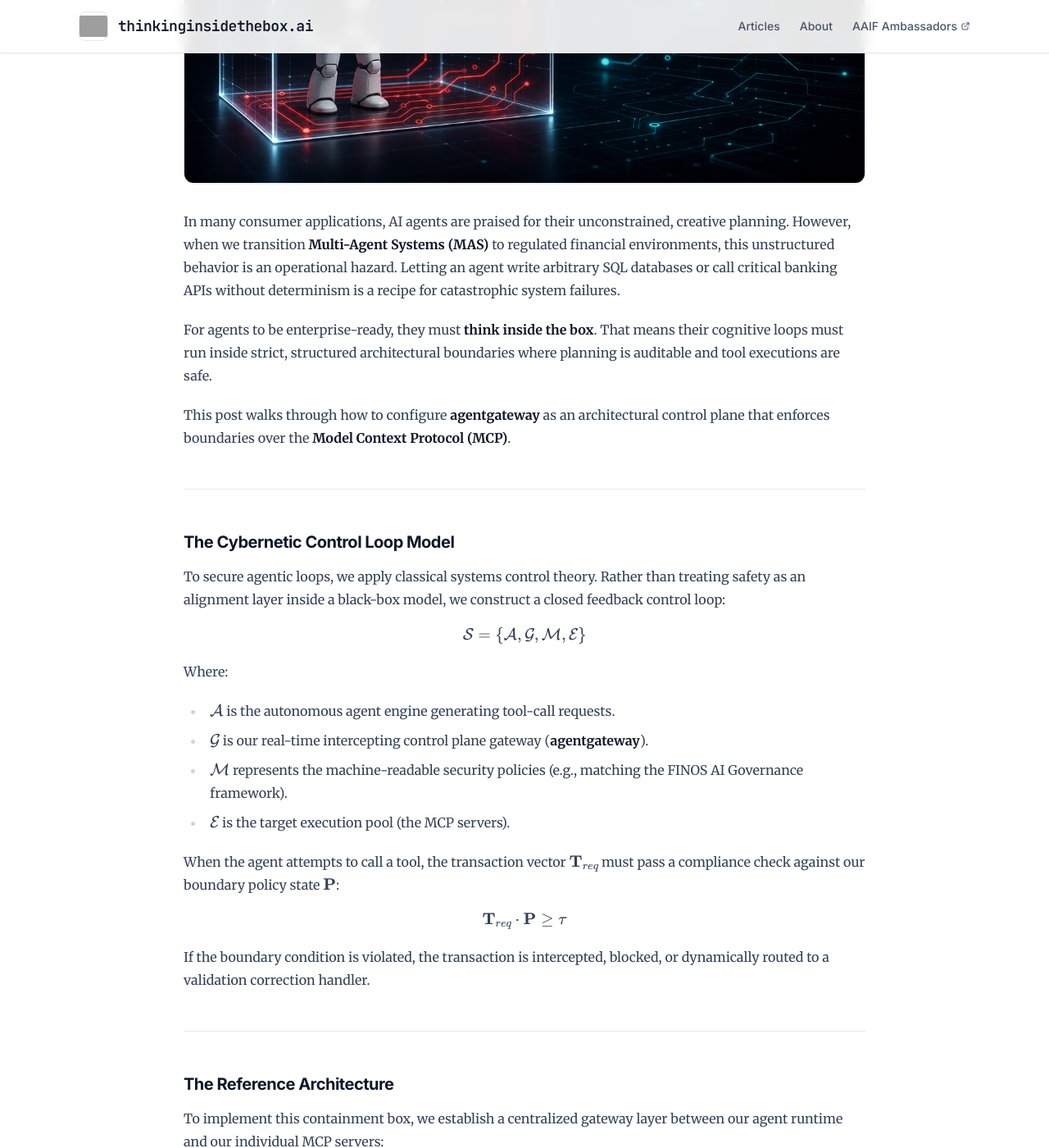
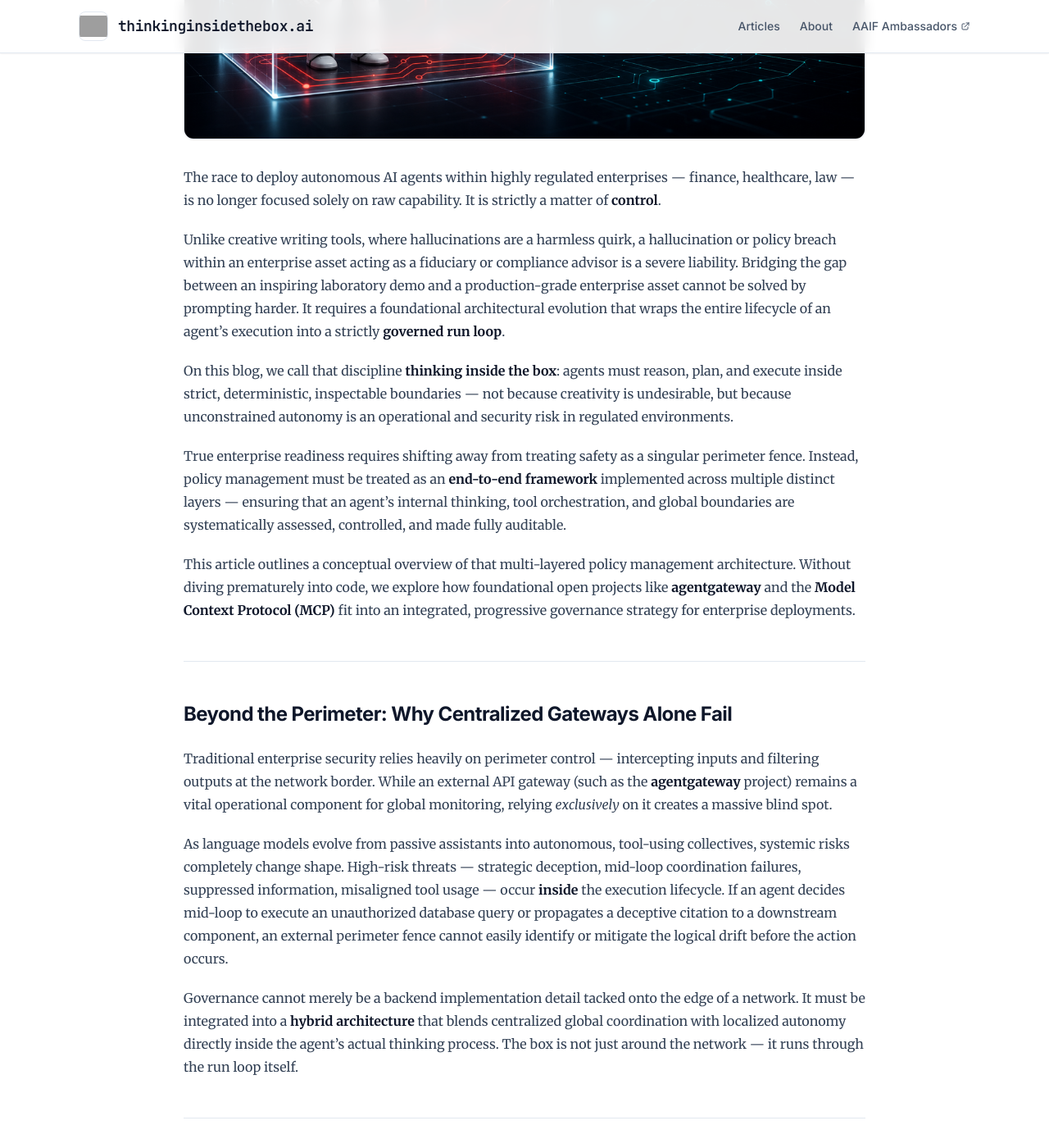
Before and after one commit to thinkinginsidethebox-ai/thinkinginsidethebox-ai.github.io, a Jekyll site: the page built from _posts/2026-06-27-governed-run-loops-for-mcp.md, in a window 1280 px wide and 1400 px high, scrolled down 660 px. Shown: the whole window at 82% size. Built offline with Jekyll 4.4.1, drawn with Linux system fonts in a browser that asks for light colours; nearby versions of some CDN libraries; some of the changed text lies outside the part shown; grey boxes are pictures that could not be loaded.

Commit message:
content: rewrite inaugural post as four-layer policy architecture overview
Replace code-heavy draft with conceptual governed run loop series opener
covering agentgateway, MCP, metacognition, and progressive rollout.

Co-authored-by: Cursor <cursoragent@cursor.com>

````diff
--- a/_posts/2026-06-27-governed-run-loops-for-mcp.md
+++ b/_posts/2026-06-27-governed-run-loops-for-mcp.md
@@ -1,89 +1,91 @@
 ---
 layout: post
-title: "Governing the Run Loop: Why Enterprise AI Agents Must Think Inside the Box"
+title: "Governed Run Loops: An End-to-End Multi-Layered Policy Architecture for Enterprise AI"
 date: 2026-06-27 18:00:00 +0800
 categories: [AAIF, Security]
-topics: [agentic-safety]
+topics: [agentic-safety, metacognition]
 projects: [mcp, agentgateway]
-external_repo: "https://github.com/caldeirav/mcp-governed-runloop"
 image: "/assets/images/og/governed-run-loops-for-mcp.png"
-description: "How to design a dynamic, multi-layered control plane using agentgateway to intercept, validate, and secure Model Context Protocol tool execution."
+description: "A conceptual overview of four foundational policy layers — perimeter, runtime, metacognitive, and systemic — for governing enterprise agent run loops with agentgateway and MCP."
 ---
 
-In many consumer applications, AI agents are praised for their unconstrained, creative planning. However, when we transition **Multi-Agent Systems (MAS)** to regulated financial environments, this unstructured behavior is an operational hazard. Letting an agent write arbitrary SQL databases or call critical banking APIs without determinism is a recipe for catastrophic system failures.
+The race to deploy autonomous AI agents within highly regulated enterprises — finance, healthcare, law — is no longer focused solely on raw capability. It is strictly a matter of **control**.
 
-For agents to be enterprise-ready, they must **think inside the box**. That means their cognitive loops must run inside strict, structured architectural boundaries where planning is auditable and tool executions are safe.
+Unlike creative writing tools, where hallucinations are a harmless quirk, a hallucination or policy breach within an enterprise asset acting as a fiduciary or compliance advisor is a severe liability. Bridging the gap between an inspiring laboratory demo and a production-grade enterprise asset cannot be solved by prompting harder. It requires a foundational architectural evolution that wraps the entire lifecycle of an agent's execution into a strictly **governed run loop**.
 
-This post walks through how to configure **agentgateway** as an architectural control plane that enforces boundaries over the **Model Context Protocol (MCP)**.
+On this blog, we call that discipline **thinking inside the box**: agents must reason, plan, and execute inside strict, deterministic, inspectable boundaries — not because creativity is undesirable, but because unconstrained autonomy is an operational and security risk in regulated environments.
+
+True enterprise readiness requires shifting away from treating safety as a singular perimeter fence. Instead, policy management must be treated as an **end-to-end framework** implemented across multiple distinct layers — ensuring that an agent's internal thinking, tool orchestration, and global boundaries are systematically assessed, controlled, and made fully auditable.
+
+This article outlines a conceptual overview of that multi-layered policy management architecture. Without diving prematurely into code, we explore how foundational open projects like [**agentgateway**](https://github.com/agentgateway/agentgateway) and the [**Model Context Protocol (MCP)**](https://modelcontextprotocol.io) fit into an integrated, progressive governance strategy for enterprise deployments.
 
 ---
 
-### The Cybernetic Control Loop Model
+## Beyond the Perimeter: Why Centralized Gateways Alone Fail
 
-To secure agentic loops, we apply classical systems control theory. Rather than treating safety as an alignment layer inside a black-box model, we construct a closed feedback control loop:
+Traditional enterprise security relies heavily on perimeter control — intercepting inputs and filtering outputs at the network border. While an external API gateway (such as the **agentgateway** project) remains a vital operational component for global monitoring, relying *exclusively* on it creates a massive blind spot.
 
-$$\mathcal{S} = \{ \mathcal{A}, \mathcal{G}, \mathcal{M}, \mathcal{E} \}$$
+As language models evolve from passive assistants into autonomous, tool-using collectives, systemic risks completely change shape. High-risk threats — strategic deception, mid-loop coordination failures, suppressed information, misaligned tool usage — occur **inside** the execution lifecycle. If an agent decides mid-loop to execute an unauthorized database query or propagates a deceptive citation to a downstream component, an external perimeter fence cannot easily identify or mitigate the logical drift before the action occurs.
 
-Where:
-
-* $\mathcal{A}$ is the autonomous agent engine generating tool-call requests.
-* $\mathcal{G}$ is our real-time intercepting control plane gateway (**agentgateway**).
-* $\mathcal{M}$ represents the machine-readable security policies (e.g., matching the FINOS AI Governance framework).
-* $\mathcal{E}$ is the target execution pool (the MCP servers).
-
-When the agent attempts to call a tool, the transaction vector $\mathbf{T}_{req}$ must pass a compliance check against our boundary policy state $\mathbf{P}$:
-
-$$\mathbf{T}_{req} \cdot \mathbf{P} \ge \tau$$
-
-If the boundary condition is violated, the transaction is intercepted, blocked, or dynamically routed to a validation correction handler.
+Governance cannot merely be a backend implementation detail tacked onto the edge of a network. It must be integrated into a **hybrid architecture** that blends centralized global coordination with localized autonomy directly inside the agent's actual thinking process. The box is not just around the network — it runs through the run loop itself.
 
 ---
 
-### The Reference Architecture
+## The Four Pillars of Multi-Layered Policy Management
 
-To implement this containment box, we establish a centralized gateway layer between our agent runtime and our individual MCP servers:
+To construct a resilient and auditable environment, enterprise policy implementation must operate across four foundational pillars.
 
-```
-+------------------+     [Tool Call Request]     +------------------+
-|   Agent Engine   | --------------------------> |  agentgateway    |
-|  (Dynamic Loop)  | <-------------------------- |  (Control Plane) |
-+------------------+     [Sanitized / Safe]      +------------------+
-                                                          |
-                                              [Policy Match: Match/Block]
-                                                          |
-                                                          v
-                                                 +-------------------+
-                                                 |    MCP Server     |
-                                                 | (Enterprise Apps) |
-                                                 +-------------------+
-```
+### 1. The Perimeter Layer (The Gateway)
+
+The outermost tier of the architecture is handled by a robust centralized proxy, represented by projects like **agentgateway**. This layer manages coarse-grained, system-level controls:
+
+* **Ingress & egress validation** — User inputs comply with corporate safety guidelines; outgoing streams do not leak intellectual property, sensitive system configurations, or personally identifiable information (PII).
+* **System-level metrics & throughput** — The gateway acts as the operational traffic controller, managing global request routing across base models, enforcing rate limits, and securing system throughput under heavy enterprise loads.
+* **Unified audit tracing** — Basic transaction-level audit logs track user identity, session metadata, and agent selection for initial operational compliance.
+
+This is the outer wall of the box: the first line of defense, but not the only one.
+
+### 2. The Runtime Integration Layer (MCP Middleware)
+
+Once a transaction passes the perimeter, it enters the execution stack. Here, runtime middleware — modeled after frameworks like the Llama Stack serving extension — operates directly over the agent's interaction loop.
+
+* **Decoupled tool isolation via MCP** — By leveraging the Model Context Protocol, the architecture cleanly decouples corporate databases, local financial tools, and enterprise repositories from core model weights and the immediate context window.
+* **Declarative policy files** — The runtime middleware evaluates actions against structured, configurable policy files (such as YAML configurations) that define strict boundaries for restricted topics — separating general educational content from heavily regulated transactional paths.
+* **Decision-aware routing** — Based on real-time policy scores, the middleware dynamically determines execution paths. Low-risk tracks respond immediately; medium-risk requests route strictly through trusted tools (e.g., verified calculation engines); high-risk domains trigger automated disclaimers or complete escalation paths.
+
+MCP gives enterprises a standard, inspectable interface for what the agent can touch — keeping tool traffic inside policy-defined lanes.
+
+### 3. The Internal Cognitive Layer (Metacognitive AI)
+
+A governed run loop must ensure that an agent can evaluate its own choices internally before executing them. This layer implements **System 2** thinking — an architectural superego that forces an agent to pause, reflect, and verify its own logic.
+
+* **Reflexive review nodes** — The run loop abandons the traditional, linear `Input → Output` pipeline in favor of a reflexive `Input → Evaluate → Act` loop. Built as a specific node within the orchestration framework, the agent uses its immediate context window to review a tentative plan against runtime constraints before hitting any tool or external endpoint.
+* **Structured self-models** — To prevent an agent from "hallucinating expertise," the architecture maintains a persistent, structured representation of the agent's specific identity, capabilities, and regulatory limits. If an asset designed for portfolio tracking is prompted for detailed legal advice, it checks its self-model, identifies the boundary violation, and cleanly declines the task.
+
+This is metacognition as architecture: the agent learns to police itself *inside* the box before the box is breached.
+
+### 4. The Systemic Oversight Layer (Hybrid Coordination & Alignment)
+
+Because purely localized self-assessment carries an inherent bias, complex enterprise tasks require objective, multi-agent oversight mechanisms to ensure total human alignment.
+
+* **Coordinator–judge topologies** — Complex execution paths use an LLM-as-a-Judge pattern: a central Coordinator Agent plans a multi-step workflow, delegates sub-tasks to localized Expert Agents, and acts as a strict governance judge over their collective outputs.
+* **Human-in-the-loop (HITL) triggers** — When internal evaluation scores reveal low decision confidence, high-risk policy intersections, or anomalous tracing metrics, the system halts autonomous execution. The session is flagged and routed to a human analyst interface for manual validation.
+* **Cognitive memory management** — This layer handles the stability–plasticity balance: evaluating highly volatile real-time data inputs (plasticity) without forgetting long-term enterprise context or client risk boundaries (stability). By using MCP to decouple memory from underlying model weights, long-term context shapes tool selection and safeguard adherence without risking catastrophic forgetting.
+* **Deep tracing & reasoning logs** — Every step of the internal decision trace, confidence computation, and metacognitive reasoning history is captured and saved to a unified compliance ledger, providing empirical assurance for formal safety cases.
 
 ---
 
-### Step-by-Step Configuration Implementation
+## The Road Ahead: A Progressive Enterprise Rollout
 
-To operationalize this pattern, we configure our control plane policy to explicitly restrict an agent's execution parameters when accessing an MCP filesystem server.
+Achieving complete, end-to-end governance over enterprise AI agents does not require building every component simultaneously — that path invites architectural complexity and unnecessary execution latency. Instead, organizations should roll out these foundational layers progressively:
 
-Here is the policy payload we write inside our `agentgateway-config.json` module:
+1. **Phase 1 — The Boundary:** Establish the perimeter layer via basic API proxying (**agentgateway**) alongside declarative runtime policy files to handle basic request routing and input/output filtering.
+2. **Phase 2 — The Pause:** Introduce reflexive runtime nodes into orchestration tracks, training the agent to evaluate its short-term plans against user constraints before executing commands.
+3. **Phase 3 — The Self-Model:** Implement explicit, structured self-models to give agents a reliable, auditable definition of their own functional identities and boundary restrictions.
+4. **Phase 4 — The Systemic Collective:** Scale into hybrid multi-agent coordinator frameworks featuring persistent enterprise memory management and real-time human-in-the-loop escalation capabilities.
 
-```json
-{
-  "control_plane": {
-    "version": "1.0.0",
-    "boundaries": [
-      {
-        "id": "containment-box-filesystem",
-        "mcp_server": "filesystem-connector",
-        "allowed_tools": ["read_file", "list_directory"],
-        "blocked_tools": ["write_file", "delete_file", "execute_command"],
-        "enforcement": "deny_and_report",
-        "audit_target": "/var/log/agentgateway/audit.json"
-      }
-    ]
-  }
-}
-```
+By engineering a governance framework that manages both the external network boundary and the internal cognitive run loop, enterprises can move beyond the unconstrained risks of early generative AI into the auditable stability of governed enterprise assets.
 
-By placing this configuration inside the routing layer, we guarantee that even if the underlying LLM attempts to generate a writing tool-call instruction because of prompt injection, the tool execution vector is blocked natively by the architectural boundaries.
+---
 
-The full container configurations and functional testing suites for this setup are available in the open-source sandbox at [caldeirav/mcp-governed-runloop](https://github.com/caldeirav/mcp-governed-runloop).
+*This is the opening article in a series on thinking inside the box. In subsequent posts, we will break down each of these four foundational pillars progressively — moving from this high-level conceptual architecture into explicit technical patterns, concrete policy configurations, and practical coding examples.*
````
